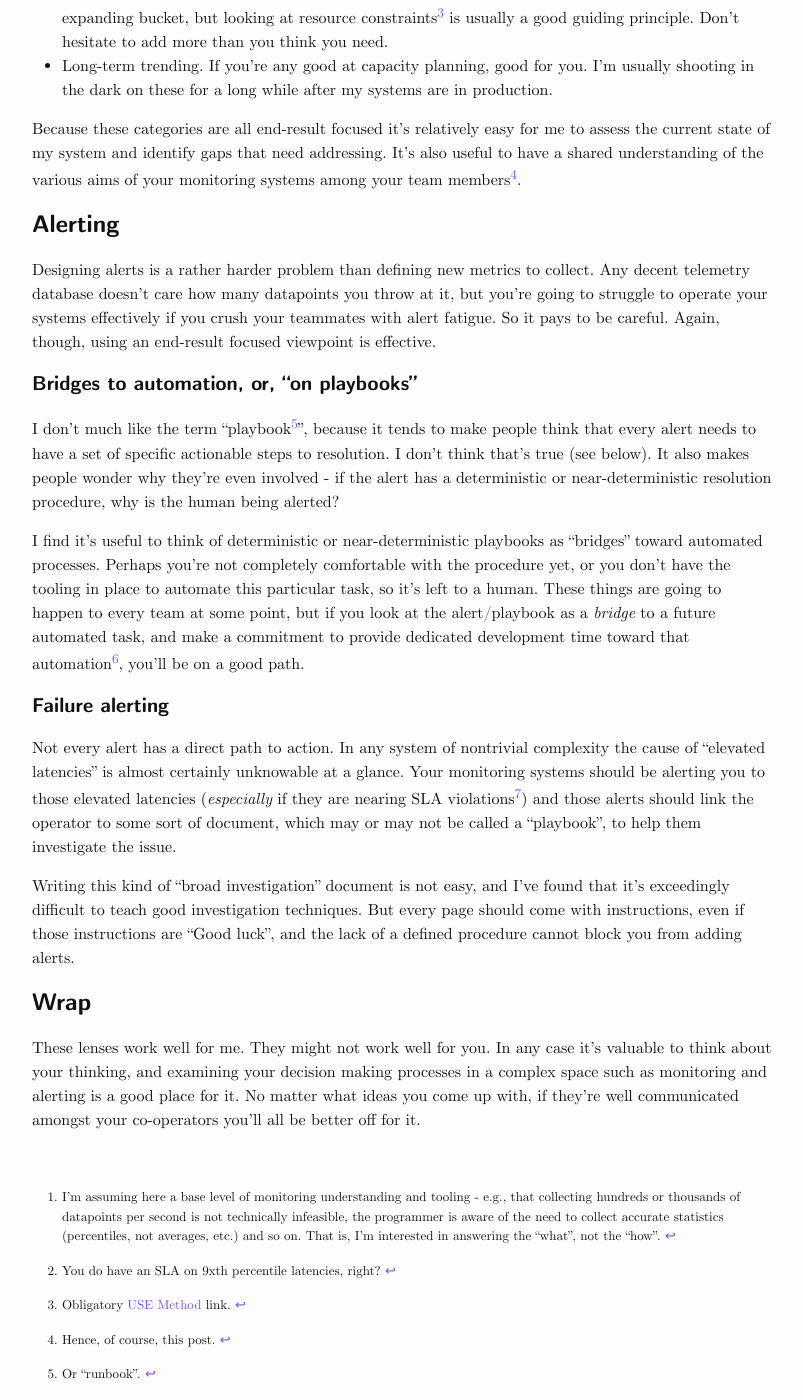
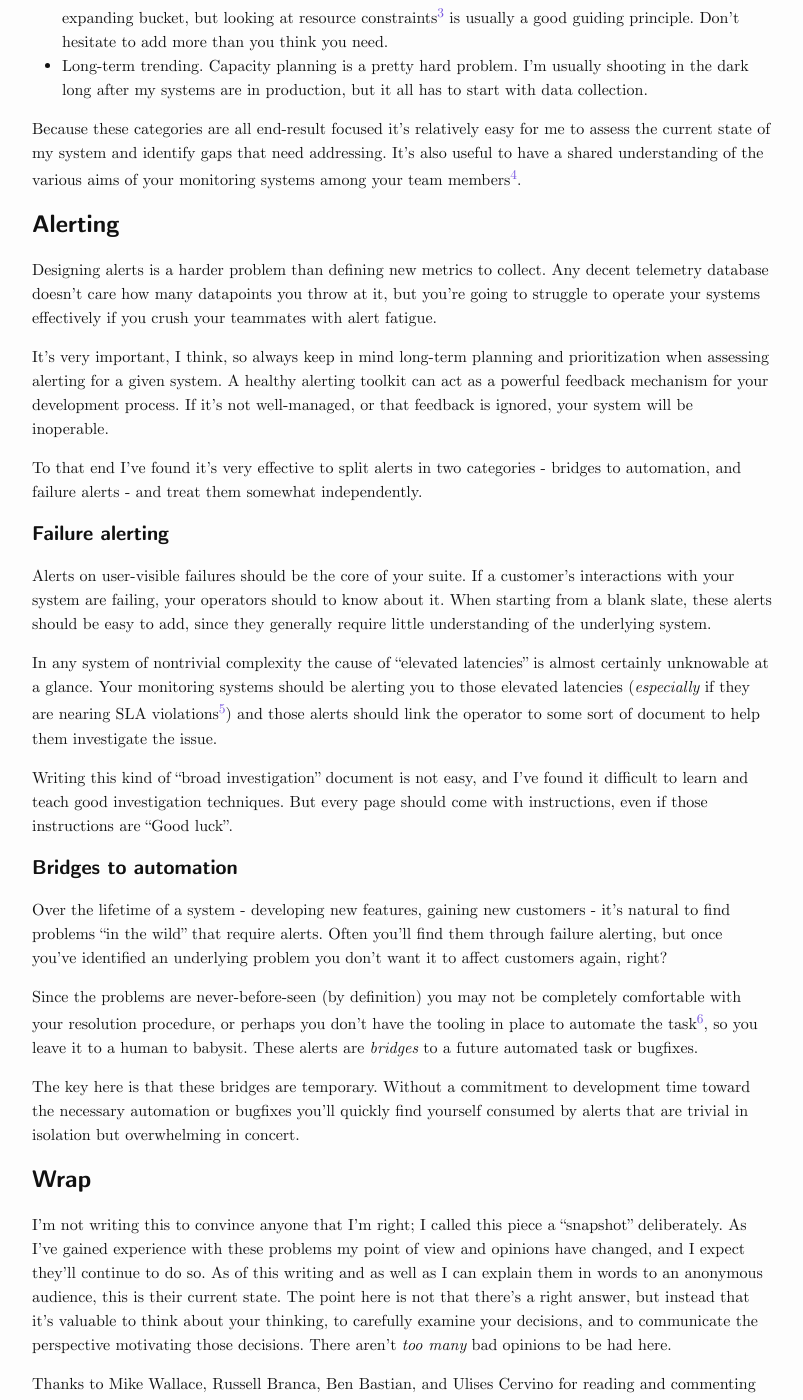
Before and after one commit to b20n/b20n.github.io, a Jekyll site: the page built from _posts/2015-09-28-monitoring-lenses.md, in a window 1280 px wide and 1400 px high, scrolled down 642 px. Shown: the whole window, without its empty margins (238-1041 px from the left). Built offline with Jekyll 4.4.1, drawn with Linux system fonts in a browser that asks for light colours; some of the changed text lies outside the part shown.

Commit message:
Refactor monitoring lenses

```diff
--- a/_posts/2015-09-28-monitoring-lenses.md
+++ b/_posts/2015-09-28-monitoring-lenses.md
@@ -4,22 +4,23 @@ title:  "Lenses for Monitoring"
 date:   2015-09-28 21:12:58
 ---
 
-When I'm working on complex problems I often find it useful to construct mental
-frameworks, or lenses, to guide my decision making. These take time and effort
-to develop and they need regular care and feeding, but they're invaluable for
-making clear, consistent, well-reasoned decisions as individuals and as teams.
+Designing monitoring and alerting systems for cloud services is surprisingly
+challenging. It's a subtle problem space, and the obvious choices are almost
+certainly poor ones. When I'm working with such problems I often find it
+useful to construct mental frameworks, or lenses, to guide my decision making.
+These take time and effort to develop and they need regular care and feeding,
+but they're invaluable for making clear, consistent, well-reasoned decisions as
+individuals and as teams.
 
-What follows is a snapshot of my monitoring lenses, taken to aid clarification
-and communication. I've spent a fair bit of time working on and thinking about
-monitoring systems so my opinions are somewhat strong and perhaps idiosyncratic,
-but I like to believe they're weakly held.
+This piece is a snapshot of my "monitoring and alerting" lenses, taken for
+mental clarification and to aid communication.
 
 # Monitoring
 
 Developing monitoring for a new system or revamping monitoring for an old one
 can certainly be a daunting task[^1]. I regularly see smart people get stuck on
-"what do I monitor" even in situations where he or she is familiar with the
-codebase in question.
+"what do I monitor" even in situations where they are familiar with the codebase
+in question.
 
 The approach I take is to try to be very clear about the aims of my monitoring
 system by grouping monitors in three categories:
@@ -27,14 +28,14 @@ system by grouping monitors in three categories:
 * Failure detection, or "how do I know that something is wrong". This category
   covers monitors at the boundaries of your system. Your customer interactions,
   for example, are first and foremost here[^2], but any intra- or inter-service
-  communcations should be a priority as well.
+  communications should be a priority as well.
 * Failure investigation, i.e., "how do I find out what's broken". This is
   usually a pretty big and ever-expanding bucket, but looking at resource
   constraints[^3] is usually a good guiding principle. Don't hesitate to add
   more than you think you need.
-* Long-term trending. If you're any good at capacity planning, good for you. I'm
-  usually shooting in the dark on these for a long while after my systems are in
-  production.
+* Long-term trending. Capacity planning is a pretty hard problem. I'm usually
+  shooting in the dark long after my systems are in production, but it all has
+  to start with data collection.
 
 Because these categories are all end-result focused it's relatively easy for me
 to assess the current state of my system and identify gaps that need addressing.
@@ -43,49 +44,68 @@ monitoring systems among your team members[^4].
 
 # Alerting
 
-Designing alerts is a rather harder problem than defining new metrics to
-collect. Any decent telemetry database doesn't care how many datapoints you
-throw at it, but you're going to struggle to operate your systems effectively if
-you crush your teammates with alert fatigue. So it pays to be careful. Again,
-though, using an end-result focused viewpoint is effective.
+Designing alerts is a harder problem than defining new metrics to collect. Any
+decent telemetry database doesn't care how many datapoints you throw at it, but
+you're going to struggle to operate your systems effectively if you crush your
+teammates with alert fatigue.
 
-#### Bridges to automation, or, "on playbooks"
+It's very important, I think, so always keep in mind long-term planning and
+prioritization when assessing alerting for a given system. A healthy alerting
+toolkit can act as a powerful feedback mechanism for your development process.
+If it's not well-managed, or that feedback is ignored, your system will be
+inoperable.
 
-I don't much like the term "playbook[^5]", because it tends to make people think
-that every alert needs to have a set of specific actionable steps to resolution.
-I don't think that's true (see below). It also makes people wonder why they're
-even involved - if the alert has a deterministic or near-deterministic
-resolution procedure, why is the human being alerted?
-
-I find it's useful to think of deterministic or near-deterministic playbooks as
-"bridges" toward automated processes. Perhaps you're not completely comfortable
-with the procedure yet, or you don't have the tooling in place to automate this
-particular task, so it's left to a human. These things are going to happen to
-every team at some point, but if you look at the alert/playbook as a _bridge_ to
-a future automated task, and make a commitment to provide dedicated development
-time toward that automation[^6], you'll be on a good path.
+To that end I've found it's very effective to split alerts in two categories -
+bridges to automation, and failure alerts - and treat them somewhat
+independently.
 
 #### Failure alerting
 
-Not every alert has a direct path to action. In any system of nontrivial
-complexity the cause of "elevated latencies" is almost certainly unknowable at a
-glance. Your monitoring systems should be alerting you to those elevated
-latencies (_especially_ if they are nearing SLA violations[^7]) and those alerts
-should link the operator to some sort of document, which may or may not be
-called a "playbook", to help them investigate the issue.
+Alerts on user-visible failures should be the core of your suite. If a
+customer's interactions with your system are failing, your operators should to
+know about it. When starting from a blank slate, these alerts should be easy to
+add, since they generally require little understanding of the underlying system.
+
+In any system of nontrivial complexity the cause of "elevated latencies" is
+almost certainly unknowable at a glance. Your monitoring systems should be
+alerting you to those elevated latencies (_especially_ if they are nearing SLA
+violations[^7]) and those alerts should link the operator to some sort of
+document to help them investigate the issue.
 
 Writing this kind of "broad investigation" document is not easy, and I've found
-that it's exceedingly difficult to teach good investigation techniques. But
-every page should come with instructions, even if those instructions are "Good
-luck", and the lack of a defined procedure cannot block you from adding alerts.
+it difficult to learn and teach good investigation techniques. But every page
+should come with instructions, even if those instructions are "Good luck".
+
+#### Bridges to automation
+
+Over the lifetime of a system - developing new features, gaining new customers -
+it's natural to find problems "in the wild" that require alerts. Often you'll
+find them through failure alerting, but once you've identified an underlying
+problem you don't want it to affect customers again, right?
+
+Since the problems are never-before-seen (by definition) you may not be
+completely comfortable with your resolution procedure, or perhaps you don't have
+the tooling in place to automate the task[^5], so you leave it to a human to
+babysit. These alerts are _bridges_ to a future automated task or bugfixes.
+
+The key here is that these bridges are temporary. Without a commitment to
+development time toward the necessary automation or bugfixes you'll quickly find
+yourself consumed by alerts that are trivial in isolation but overwhelming in
+concert.
 
 # Wrap
 
-These lenses work well for me. They might not work well for you. In any case
-it's valuable to think about your thinking, and examining your decision making
-processes in a complex space such as monitoring and alerting is a good place for
-it. No matter what ideas you come up with, if they're well communicated amongst
-your co-operators you'll all be better off for it.
+I'm not writing this to convince anyone that I'm right; I called this piece a
+"snapshot" deliberately. As I've gained experience with these problems my point
+of view and opinions have changed, and I expect they'll continue to do so. As of
+this writing and as well as I can explain them in words to an anonymous
+audience, this is their current state. The point here is not that there's a
+right answer, but instead that it's valuable to think about your thinking, to
+carefully examine your decisions, and to communicate the perspective motivating
+those decisions. There aren't _too many_ bad opinions to be had here.
+
+Thanks to Mike Wallace, Russell Branca, Ben Bastian, and Ulises Cervino for
+reading and commenting on drafts of this post.
 
 [^1]: I'm assuming here a base level of monitoring understanding and tooling -
     e.g., that collecting hundreds or thousands of datapoints per second is not
@@ -99,8 +119,11 @@ your co-operators you'll all be better off for it.
 
 [^4]: Hence, of course, this post.
 
-[^5]: Or "runbook".
+[^5]: The complexity of said automation tooling may trend to "strong AI" as the
+    complexity of the underlying problems increases, but that's okay - the point
+    is the awareness and long-term commitment to improvement. There's not enough
+    time to automate everything.
 
-[^6]: Or, of course, fixing the problem at the root of the reason for the alert.
+[^6]: Or fixing the problem at the "root cause".
 
 [^7]: You do have an SLA on 9xth percentile latencies, right?
```
